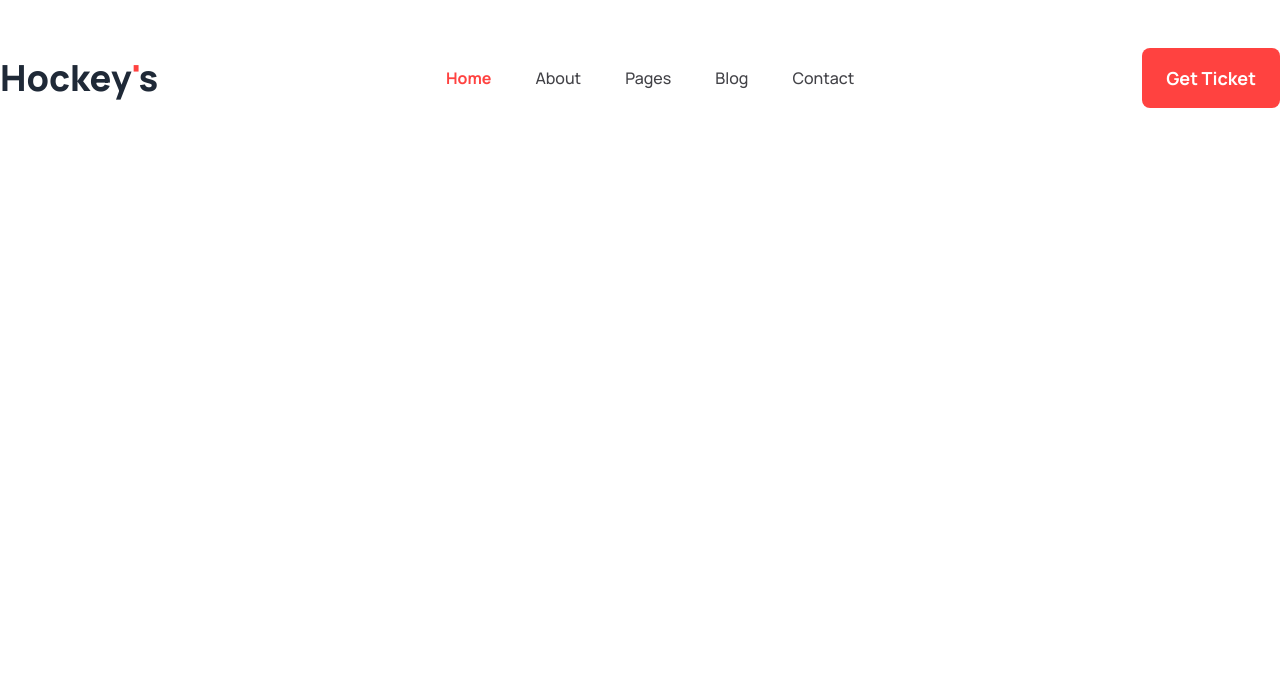
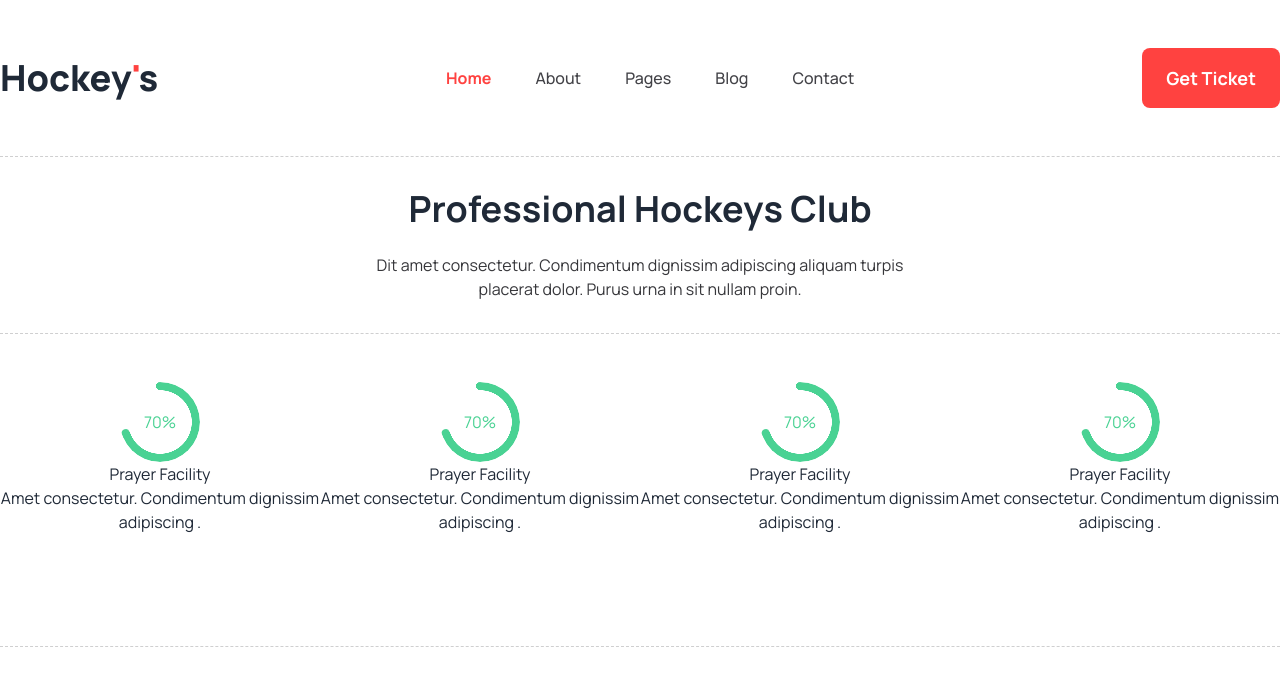
Before and after one commit to shakurShirajul/hockeys, a website: page index.html in a window 1280 px wide. Drawn offline with Linux system fonts and the light colour scheme.

Commit message:
Radial Progress Section Complete

```diff
--- a/index.html
+++ b/index.html
@@ -57,8 +57,37 @@
     </header>
 
     <main class="container mx-auto">
+        <!-- Professional Hockeys Club Section -->
         <section>
-
+            <hr class="border-dashed border-[#13131833]">
+            <div class="max-w-xl mx-auto space-y-6 my-8">
+                <h1 class="text-center text-4xl font-bold">Professional Hockeys Club</h1>
+                <p class="text-center text-[#131318d9]">Dit amet consectetur. Condimentum dignissim adipiscing aliquam turpis placerat dolor. Purus urna in sit nullam proin. </p>
+            </div>
+            <hr class="border-dashed border-[#13131833]">
+            <div class="grid grid-cols-4 text-center mt-12 mb-28">
+                <div>
+                    <div class="radial-progress text-[#49D293]" style="--value:70;" role="progressbar">70%</div>
+                    <h1>Prayer Facility</h1>
+                    <p>Amet consectetur. Condimentum dignissim adipiscing .</p>
+                </div>
+                <div>
+                    <div class="radial-progress text-[#49D293]" style="--value:70;" role="progressbar">70%</div>
+                    <h1>Prayer Facility</h1>
+                    <p>Amet consectetur. Condimentum dignissim adipiscing .</p>
+                </div>
+                <div>
+                    <div class="radial-progress text-[#49D293]" style="--value:70;" role="progressbar">70%</div>
+                    <h1>Prayer Facility</h1>
+                    <p>Amet consectetur. Condimentum dignissim adipiscing .</p>
+                </div>
+                <div>
+                    <div class="radial-progress text-[#49D293]" style="--value:70;" role="progressbar">70%</div>
+                    <h1>Prayer Facility</h1>
+                    <p>Amet consectetur. Condimentum dignissim adipiscing .</p>
+                </div>
+            </div>
+            <hr class="border-dashed border-[#13131833]">
         </section>
     </main>
     <footer>
```
Also changed, not shown: output/style.css.
